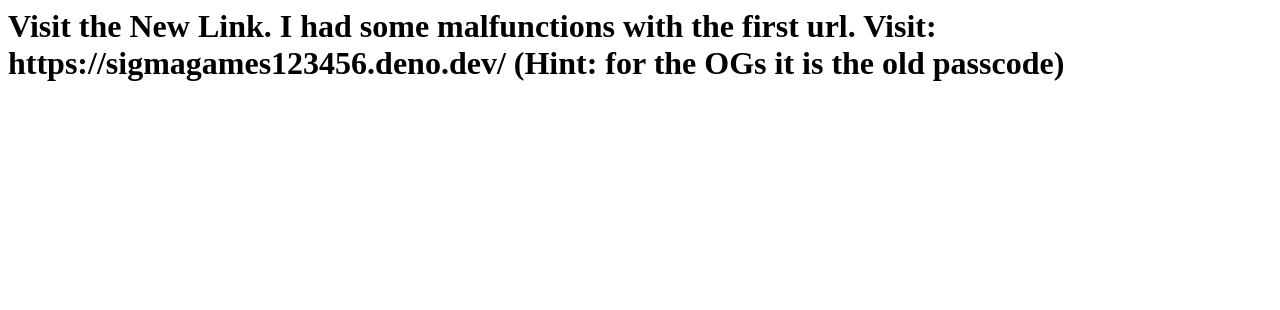
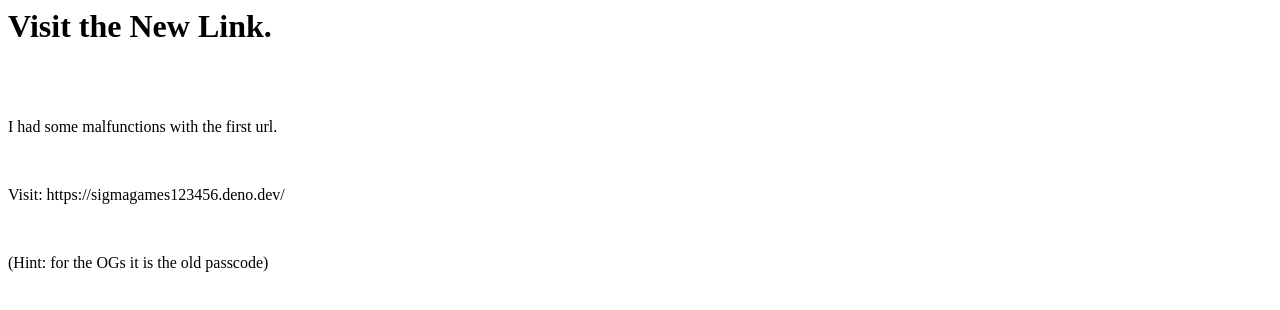
Before and after one commit to sigmaangelo/sigmagames, a plain HTML site: page index.html in a window 1280 px wide. Drawn offline with Linux system fonts and the light colour scheme.

Commit message:
Update index.html with new link information

```diff
--- a/index.html
+++ b/index.html
@@ -1,11 +1,14 @@
 <html>
 <h1>
-Visit the New Link.
-  I had some malfunctions with the first url.
-  Visit: https://sigmagames123456.deno.dev/
-  (Hint: for the OGs it is the old passcode)
+Visit the New Link.</h1>
+<br>
+  <br>
+<p> I had some malfunctions with the first url.</p>
+  <br>
+<p>   Visit: https://sigmagames123456.deno.dev/</p>
+  <br>
+  <p> (Hint: for the OGs it is the old passcode)</p>
 
 
-</h1>
 
 </html>
```
